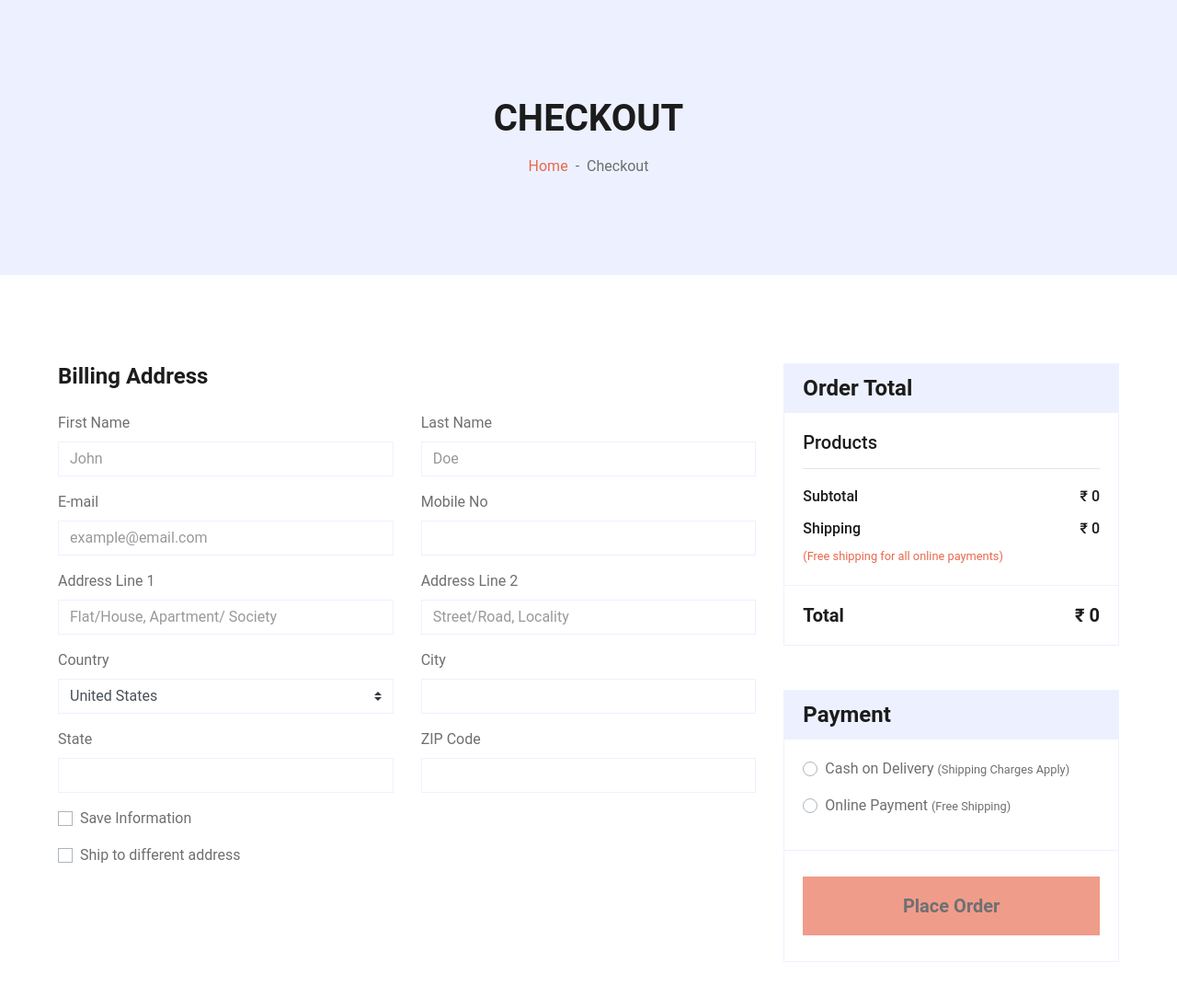
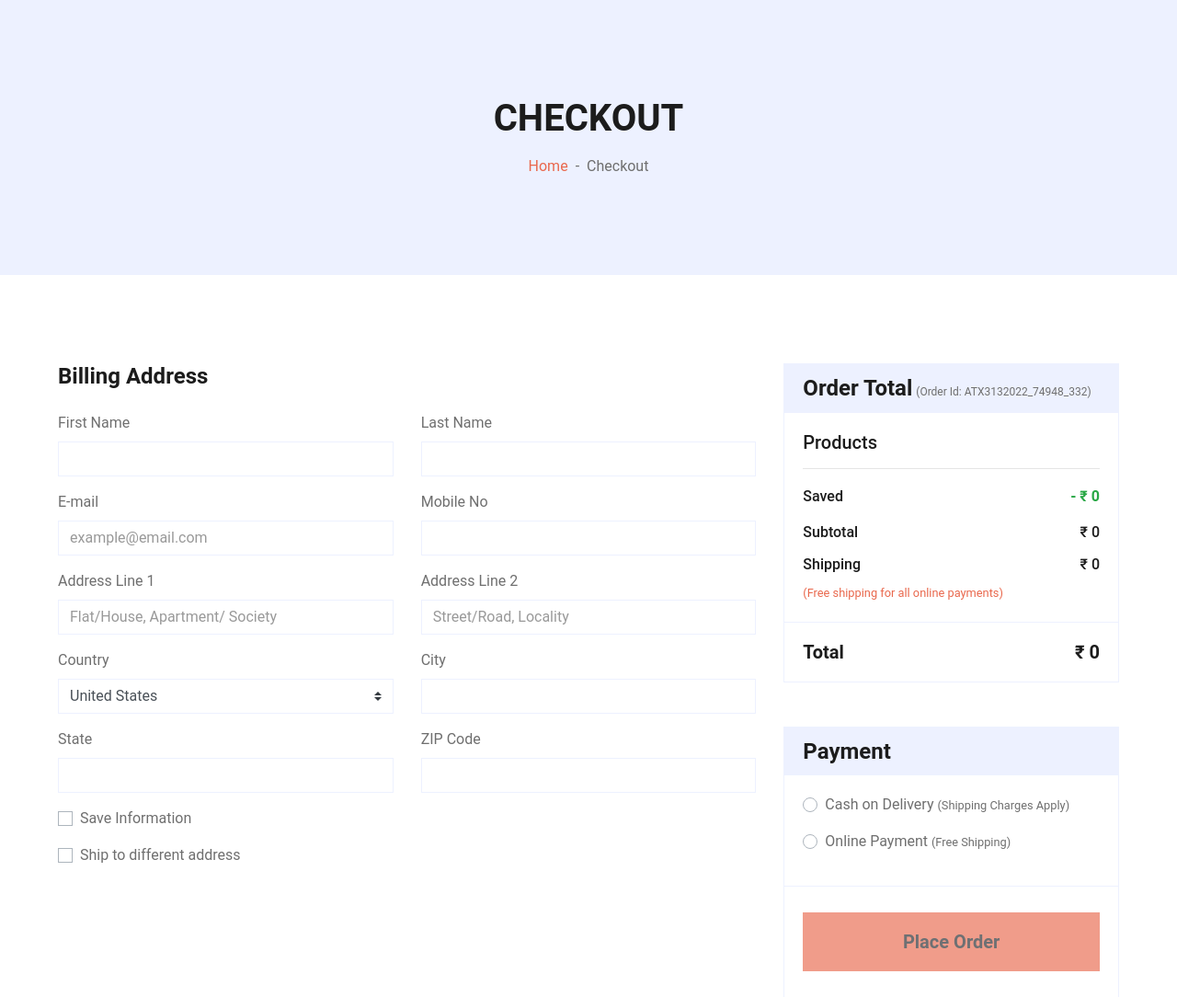
Before and after one commit to deepeshanandparab/AthletiX-Sports-Shop-Django-REST, a Django app: page /checkout/ in a window 1280 px wide. Shown: the part 204-1288 px from the top of the page at 92% size. Run offline with Django 3.2, Linux system fonts and the light colour scheme; data comes from the database, SQL or seed files in the repository; both versions use the stored data as it was after the commit; some libraries are stand-ins or nearby versions.

Commit message:
Checkout Page Updated

```diff
--- a/athletixsportsshop/supporting_functions.py
+++ b/athletixsportsshop/supporting_functions.py
@@ -1,5 +1,7 @@
 from traceback import print_tb
 from store.models import Product
+import random, string
+import datetime
 
 
 def getWishlistCount(request):
@@ -22,3 +24,10 @@ def getWishlist(request):
             wishlist_products.append(product)
 
     return wishlist_products
+
+def generateRandom():
+    date = datetime.datetime.now()
+    number = random.randint(1,1000)
+
+    random_number = f'ATX{date.day}{date.month}{date.year}_{date.hour}{date.minute}{date.second}_{number}'
+    return random_number
--- a/athletixsportsshop/templates/checkout.html
+++ b/athletixsportsshop/templates/checkout.html
@@ -29,11 +29,11 @@
                 <div class="row">
                     <div class="col-md-6 form-group">
                         <label>First Name</label>
-                        <input class="form-control" type="text" placeholder="John" value="{{request.user.first_name}}">
+                        <input class="form-control" type="text" value="{{request.user.first_name}}">
                     </div>
                     <div class="col-md-6 form-group">
                         <label>Last Name</label>
-                        <input class="form-control" type="text" placeholder="Doe" value="{{request.user.last_name}}">
+                        <input class="form-control" type="text" value="{{request.user.last_name}}">
                     </div>
                     <div class="col-md-6 form-group">
                         <label>E-mail</label>
@@ -41,7 +41,7 @@
                     </div>
                     <div class="col-md-6 form-group">
                         <label>Mobile No</label>
-                        <input class="form-control" type="text" placeholder="">
+                        <input class="form-control" type="text">
                     </div>
                     <div class="col-md-6 form-group">
                         <label>Address Line 1</label>
@@ -62,15 +62,15 @@
                     </div>
                     <div class="col-md-6 form-group">
                         <label>City</label>
-                        <input class="form-control" type="text" placeholder="">
+                        <input class="form-control" type="text">
                     </div>
                     <div class="col-md-6 form-group">
                         <label>State</label>
-                        <input class="form-control" type="text" placeholder="">
+                        <input class="form-control" type="text">
                     </div>
                     <div class="col-md-6 form-group">
                         <label>ZIP Code</label>
-                        <input class="form-control" type="text" placeholder="">
+                        <input class="form-control" type="text">
                     </div>
                     <div class="col-md-12 form-group">
                         <div class="custom-control custom-checkbox">
@@ -91,11 +91,11 @@
                 <div class="row">
                     <div class="col-md-6 form-group">
                         <label>First Name</label>
-                        <input class="form-control" type="text" placeholder="John">
+                        <input class="form-control" type="text">
                     </div>
                     <div class="col-md-6 form-group">
                         <label>Last Name</label>
-                        <input class="form-control" type="text" placeholder="Doe">
+                        <input class="form-control" type="text">
                     </div>
                     <div class="col-md-6 form-group">
                         <label>E-mail</label>
@@ -103,15 +103,15 @@
                     </div>
                     <div class="col-md-6 form-group">
                         <label>Mobile No</label>
-                        <input class="form-control" type="text" placeholder="+123 456 789">
+                        <input class="form-control" type="text">
                     </div>
                     <div class="col-md-6 form-group">
                         <label>Address Line 1</label>
-                        <input class="form-control" type="text" placeholder="123 Street">
+                        <input class="form-control" type="text" placeholder="Flat/House, Apartment/ Society">
                     </div>
                     <div class="col-md-6 form-group">
                         <label>Address Line 2</label>
-                        <input class="form-control" type="text" placeholder="123 Street">
+                        <input class="form-control" type="text" placeholder="Street/Road, Locality">
                     </div>
                     <div class="col-md-6 form-group">
                         <label>Country</label>
@@ -124,15 +124,15 @@
                     </div>
                     <div class="col-md-6 form-group">
                         <label>City</label>
-                        <input class="form-control" type="text" placeholder="New York">
+                        <input class="form-control" type="text">
                     </div>
                     <div class="col-md-6 form-group">
                         <label>State</label>
-                        <input class="form-control" type="text" placeholder="New York">
+                        <input class="form-control" type="text">
                     </div>
                     <div class="col-md-6 form-group">
                         <label>ZIP Code</label>
-                        <input class="form-control" type="text" placeholder="123">
+                        <input class="form-control" type="text">
                     </div>
                 </div>
             </div>
@@ -140,7 +140,8 @@
         <div class="col-lg-4">
             <div class="card border-secondary mb-5">
                 <div class="card-header bg-secondary border-0">
-                    <h4 class="font-weight-semi-bold m-0">Order Total</h4>
+                    <h4 class="font-weight-semi-bold m-0 inline">Order Total</h4>
+                    <span class="font-12">(Order Id: {{random_number}})</span>
                 </div>
                 <div class="card-body">
                     <h5 class="font-weight-medium mb-3">Products</h5>
@@ -159,9 +160,13 @@
                     </div>
                     <div class="d-flex justify-content-between mb-2 pt-1">
                         <h6 class="font-weight-medium">Discount</h6>
-                        <h6 class="font-weight-medium" id="coupon_discount">{{coupon.0.discount}} %</h6>
+                        <h6 class="font-weight-medium" id="coupon_discount">{{coupon.0.discount}}%</h6>
                     </div>
                     {% endif %}
+                    <div class="d-flex justify-content-between mb-2 pt-1">
+                        <h6 class="font-weight-medium">Saved</h6>
+                        <h6 class="font-weight-medium text-success font-bold">- {% total_discount cart_list request.session.cart coupon %}</h6>
+                    </div>
                     <div class="d-flex justify-content-between mb-2 pt-1">
                         <h6 class="font-weight-medium">Subtotal</h6>
                         <h6 class="font-weight-medium">{% checkout_cart_total cart_list request.session.cart coupon %}</h6>
@@ -169,7 +174,6 @@
                     </div>
                     <div class="d-flex justify-content-between">
                         <h6 class="font-weight-medium">Shipping</h6>
-                        <!-- <h6 class="font-weight-medium">{{shipping|currency}}</h6> -->
                         <h6 class="font-weight-medium" id="shippingcost">{{shipping|currency}}</h6>
                     </div>
                     <small class="atx-red">(Free shipping for all online payments)</small>
--- a/athletixsportsshop/templates/notifications.html
+++ b/athletixsportsshop/templates/notifications.html
@@ -22,7 +22,7 @@
                     <tr class="border-bottom">
                         <td class="text-center py-2"><img src="{{cart.product.all.0.image.url}}" class="notification-cart-image"></td>
                         <td class="py-2">{{cart.name}}</td>
-                        <td class="py-2 w-15 pl-0">{{cart.price|discountedprice:cart.discount|inrcurrency|currency}}</td>
+                        <td class="py-2 w-20 pl-0">{{cart.price|discountedprice:cart.discount|inrcurrency|currency}}</td>
                     </tr>
                     {% endfor %}
                 </table>
@@ -63,7 +63,7 @@
                         <tr class="border-bottom">
                             <td class="text-center py-2"><img src="{{product.product.all.0.image.url}}" class="notification-cart-image"></td>
                             <td class="py-2">{{product.name}}</td>
-                            <td class="py-2 w-15 pl-0">{{product.price|inrcurrency|currency}}</td>
+                            <td class="py-2 w-20 pl-0">{{product.price|inrcurrency|currency}}</td>
                         </tr>
                         {% endfor %}
                     </table>
--- a/athletixsportsshop/views.py
+++ b/athletixsportsshop/views.py
@@ -2,7 +2,7 @@ import re
 from django.shortcuts import render, redirect
 from store.models import CouponCode, Product, Wishlist
 from django.http import HttpResponse, JsonResponse
-from .supporting_functions import getWishlist
+from .supporting_functions import getWishlist, generateRandom
 from django.views import View
 
 
@@ -175,12 +175,13 @@ class CheckoutPage(View):
             btn_disabled = True
 
         context = {
-            'title': 'CartPage',
+            'title': 'Checkout',
             'wishlist_products': getWishlist(request),
             'cart_list': cart_list,
             'shipping': shipping_charges,
             'invalid_coupon': invalid_coupon,
             'btn_disabled': btn_disabled,
-            'coupon': coupon
+            'coupon': coupon,
+            'random_number': generateRandom()
         }
         return render(request, 'checkout.html', context)
--- a/static/css/custom.css
+++ b/static/css/custom.css
@@ -391,3 +391,11 @@
 .w-75{
   width: 75%!important;
 }
+
+.w-20{
+  width: 20%!important;
+}
+
+.font-bold{
+  font-weight: bold!important;
+}
--- a/store/templatetags/cart_filter.py
+++ b/store/templatetags/cart_filter.py
@@ -92,6 +92,32 @@ def checkout_coupon_cart_total(products , cart, coupon_code):
 
 #-------------------------------------------------------------------#
 
+@register.simple_tag
+def total_discount(products , cart, coupon_code):
+    sum = 0
+    discount = 0
+    for p in products:
+        sum += price_total(p , cart)
+
+    total_cost = sum
+
+    invalid = 'Invalid Coupon Code or already expired code.'
+    if coupon_code:
+        if invalid in coupon_code.values():
+            saved = total_cost - sum
+            discount = inrcurrency(int(saved))
+            return currency(discount)
+        elif coupon_code:
+                sum = sum * (1 - coupon_code[0].discount/100)
+                saved = total_cost - sum
+                discount = inrcurrency(int(saved))
+                return currency(discount)
+    else:
+        saved = total_cost - sum
+        discount = inrcurrency(int(saved))
+        return currency(discount)
+
+
 
 
 
```
Also changed, not shown: db.sqlite3.
